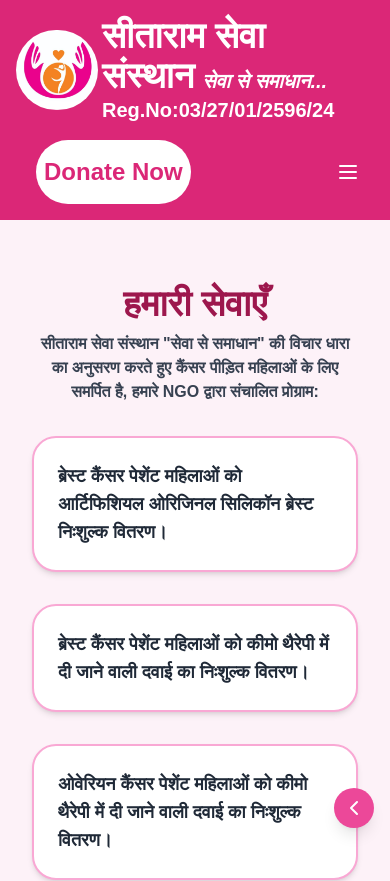
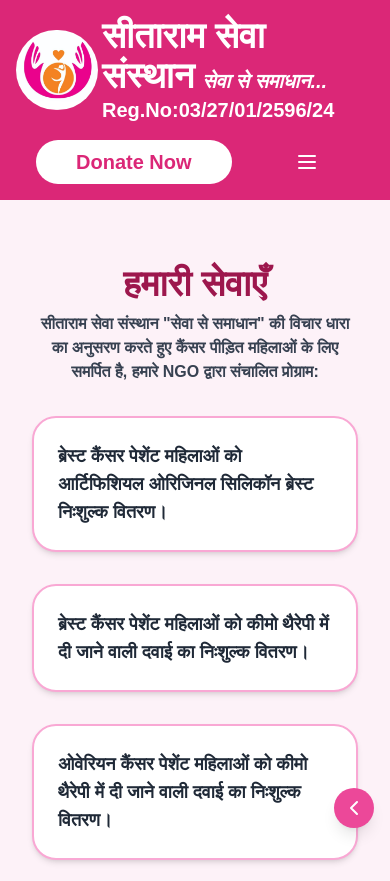
Before and after one commit to rawatpriyansh17/SITARAMSEVASANSTHAN, a Next.js app: page / in a window 390 px wide. Shown: the top 881 px of the page. Built offline with nearby package versions, Linux system fonts and the light colour scheme.

Commit message:
donate button minor fix

```diff
--- a/components/Header.tsx
+++ b/components/Header.tsx
@@ -41,11 +41,11 @@ export default function Header() {
                 <li><a href="#bottom-of-page" className="hover:underline text-2xl font-semibold">Contact</a></li>
               </ul>
             </nav>
-            <Link href="/donate" className="bg-white text-pink-600 px-2 md:px-12 py-4 rounded-full text-2xl md:text-3xl font-semibold hover:bg-pink-100 transition-colors">
+            <Link href="/donate" className="bg-white text-pink-600 text-center px-10 md:px-12 py-2 rounded-full text-xl md:text-3xl font-semibold hover:bg-pink-100 transition-colors">
               Donate Now
             </Link>
 
-            <button className="md:hidden pl-[125px]" onClick={() => setIsSidebarOpen(true)}>
+            <button className="md:hidden pl-[43px]" onClick={() => setIsSidebarOpen(true)}>
               <Menu size={24} />
             </button>
           </div>
```
